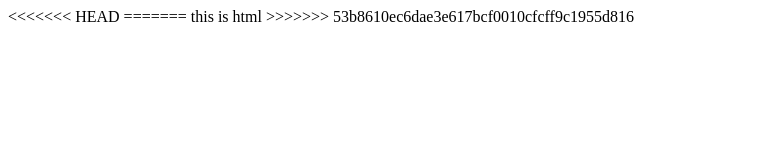
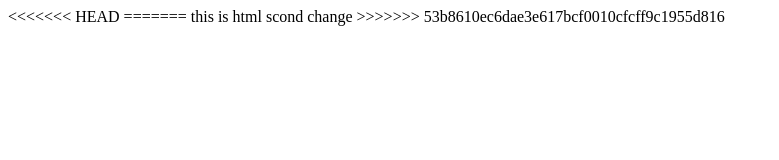
Before and after one commit to Faraaz28/DanceWebsite, a plain HTML site: page index.html in a window 1280 px wide. Shown: the whole page, without its empty margins (0-779 px from the left). Drawn offline with Linux system fonts and the light colour scheme.

Commit message:
scond change

```diff
--- a/index.html
+++ b/index.html
@@ -12,4 +12,5 @@
 </html>
 =======
 this is html
+scond change
 >>>>>>> 53b8610ec6dae3e617bcf0010cfcff9c1955d816
```
